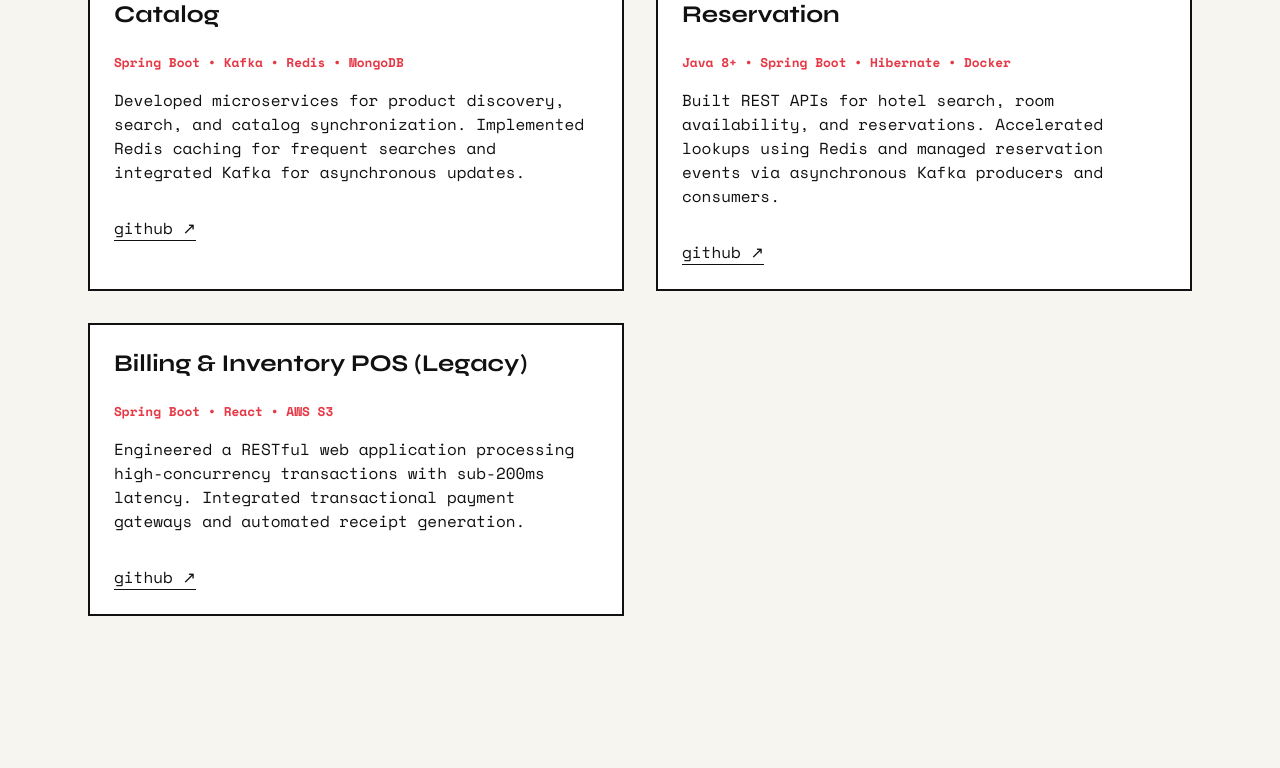
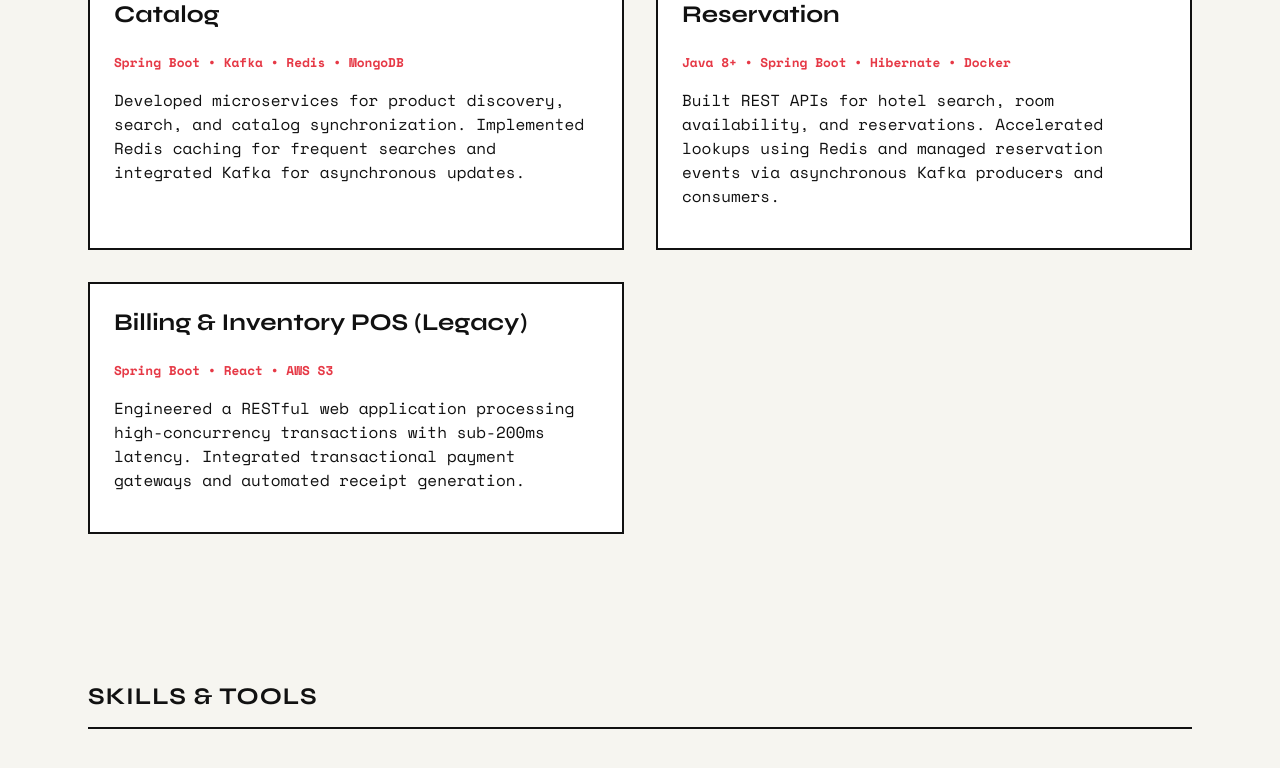
Before and after one commit to Nilesh123-45/portfolio-2026, a React (Vite) app: page / in a window 1280 px wide. Shown: the part 1782-2550 px from the top of the page. Built offline with nearby package versions, Linux system fonts and the light colour scheme.

Commit message:
Remove GitHub links and clean up comments in App.jsx
Removed GitHub links from static project data and cleaned up comments.

```diff
--- a/src/App.jsx
+++ b/src/App.jsx
@@ -2,8 +2,8 @@ import React, { useState, useEffect } from 'react';
 import './App.css';
 
 const App = () => {
-  // Initialize state directly with your static project data for lightning-fast hosting
-const [projects, setProjects] = useState([
+  // Static project data with GitHub links completely removed
+  const [projects, setProjects] = useState([
     {
       id: 1,
       title: "Samsung — Digital Commerce & Catalog",
@@ -24,10 +24,9 @@ const [projects, setProjects] = useState([
     }
   ]);
 
-  const [isMenuOpen, setIsMenuOpen] = useState(false); // Controls the hamburger menu
-  const [currentTime, setCurrentTime] = useState(new Date()); // State for the live clock
+  const [isMenuOpen, setIsMenuOpen] = useState(false);
+  const [currentTime, setCurrentTime] = useState(new Date());
 
-  // Live IST Clock Tick Effect
   useEffect(() => {
     const timer = setInterval(() => {
       setCurrentTime(new Date());
@@ -35,12 +34,10 @@ const [projects, setProjects] = useState([
     return () => clearInterval(timer);
   }, []);
 
-  // Toggle Menu Function
   const toggleMenu = () => {
     setIsMenuOpen(!isMenuOpen);
   };
 
-  // Format time for IST (24-hour clock)
   const timeString = currentTime.toLocaleTimeString('en-IN', {
     timeZone: 'Asia/Kolkata',
     hour12: false,
@@ -52,40 +49,33 @@ const [projects, setProjects] = useState([
   return (
     <div className="portfolio-wrapper">
 
-      {/* --- NEW 2x2 GRID MENU OVERLAY --- */}
       <div className={`menu-overlay ${isMenuOpen ? 'open' : ''}`}>
 
-        {/* Top Close Button */}
         <div className="menu-close-btn" onClick={toggleMenu}>
           <div className="close-line"></div>
           <div className="close-line"></div>
         </div>
 
-        {/* 4 Quadrants Grid */}
         <div className="menu-grid">
 
-          {/* Top Left */}
           <a href="#about" className="menu-quadrant bottom-border right-border" onClick={toggleMenu}>
             <span className="quad-subtext">WHO I AM <span className="arrow">-&gt;</span></span>
             <h2 className="quad-title">ABOUT</h2>
             <span className="quad-desc">Backend Engineer • System Design</span>
           </a>
 
-          {/* Top Right */}
           <a href="#work" className="menu-quadrant bottom-border" onClick={toggleMenu}>
             <span className="quad-subtext">03 PROJECTS <span className="arrow">-&gt;</span></span>
             <h2 className="quad-title">WORK</h2>
             <span className="quad-desc">Samsung • Expedia • TapQwik</span>
           </a>
 
-          {/* Bottom Left */}
           <a href="#skills" className="menu-quadrant right-border" onClick={toggleMenu}>
             <h2 className="quad-title">SKILLS</h2>
             <span className="quad-subtext">STACK & TOOLS <span className="arrow">-&gt;</span></span>
             <span className="quad-desc">Java • Spring Boot • Kafka • Redis</span>
           </a>
 
-          {/* Bottom Right */}
           <a href="#achievements" className="menu-quadrant" onClick={toggleMenu}>
             <h2 className="quad-title">IMPACT</h2>
             <span className="quad-subtext">WINS & RECOGNITION <span className="arrow">-&gt;</span></span>
@@ -93,7 +83,6 @@ const [projects, setProjects] = useState([
           </a>
         </div>
 
-        {/* Menu Footer */}
         <div className="menu-footer">
           <div className="menu-socials">
             <a href="https://github.com/Nilesh123-45" target="_blank" rel="noreferrer">
@@ -119,7 +108,6 @@ const [projects, setProjects] = useState([
           </div>
         </div>
       </div>
-      {/* --- END MENU OVERLAY --- */}
 
       <nav className="navbar">
         <div className="logo">Nilesh Das.</div>
@@ -185,7 +173,6 @@ const [projects, setProjects] = useState([
 
       <div className="bottom-dashed-line"></div>
 
-      {/* ABOUT SECTION */}
       <section id="about" className="about-section">
         <div className="about-left">
           <h4 className="section-label">ABOUT</h4>
@@ -218,7 +205,6 @@ const [projects, setProjects] = useState([
         </div>
       </section>
 
-      {/* HORIZONTAL SCROLLING MARQUEE SEPARATOR */}
       <div className="marquee-container">
         <div className="marquee-content">
           <span>SOFTWARE ENGINEER ✦ SPRING BOOT ✦ MICROSERVICES ✦ EVENT-DRIVEN ARCHITECTURE ✦ KAFKA ✦ REDIS ✦ </span>
@@ -227,7 +213,6 @@ const [projects, setProjects] = useState([
         </div>
       </div>
 
-      {/* SNEAKY INTERACTIVE DIVIDER */}
       <div className="interactive-divider-wrapper">
         <div className="divider-line"></div>
         <div className="expandable-pill">
@@ -238,7 +223,6 @@ const [projects, setProjects] = useState([
         </div>
       </div>
 
-      {/* Dynamic Projects Section */}
       <section id="work" className="content-section">
         <h2>Selected Work</h2>
         <div className="projects-grid">
@@ -247,20 +231,11 @@ const [projects, setProjects] = useState([
               <h3>{project.title}</h3>
               <p className="tech-stack">{project.tech_stack}</p>
               <p>{project.description}</p>
-              <a
-                href={project.github_link && project.github_link !== '#' ? project.github_link : 'https://github.com/Nilesh123-45'}
-                target="_blank"
-                rel="noopener noreferrer"
-                className="project-link"
-              >
-                github ↗
-              </a>
             </div>
           ))}
         </div>
       </section>
 
-      {/* Skills Section */}
       <section id="skills" className="content-section">
         <h2>Skills & Tools</h2>
         <div className="skills-table">
@@ -319,11 +294,9 @@ const [projects, setProjects] = useState([
         </div>
       </section>
 
-      {/* Achievements Section */}
       <section id="achievements" className="content-section">
         <h2>Impact & Optimization</h2>
 
-        {/* CATEGORY 1: ENTERPRISE PERFORMANCE */}
         <div className="misc-row">
           <div className="misc-category">SYSTEM ARCHITECTURE</div>
           <div className="misc-items">
@@ -344,7 +317,6 @@ const [projects, setProjects] = useState([
           </div>
         </div>
 
-        {/* CATEGORY 2: ACADEMICS & CERTS */}
         <div className="misc-row">
           <div className="misc-category">ACADEMICS</div>
           <div className="misc-items">
@@ -365,7 +337,6 @@ const [projects, setProjects] = useState([
           </div>
         </div>
 
-        {/* CATEGORY 3: PRACTICES & LEADERSHIP */}
         <div className="misc-row">
           <div className="misc-category">ROLES & METHODOLOGY</div>
           <div className="misc-items">
@@ -388,7 +359,6 @@ const [projects, setProjects] = useState([
 
       </section>
 
-      {/* Dark Footer */}
       <footer className="dark-footer">
         <div className="footer-top">
           <h2 className="footer-heading">LET'S BUILD SOMETHING.</h2>
```
